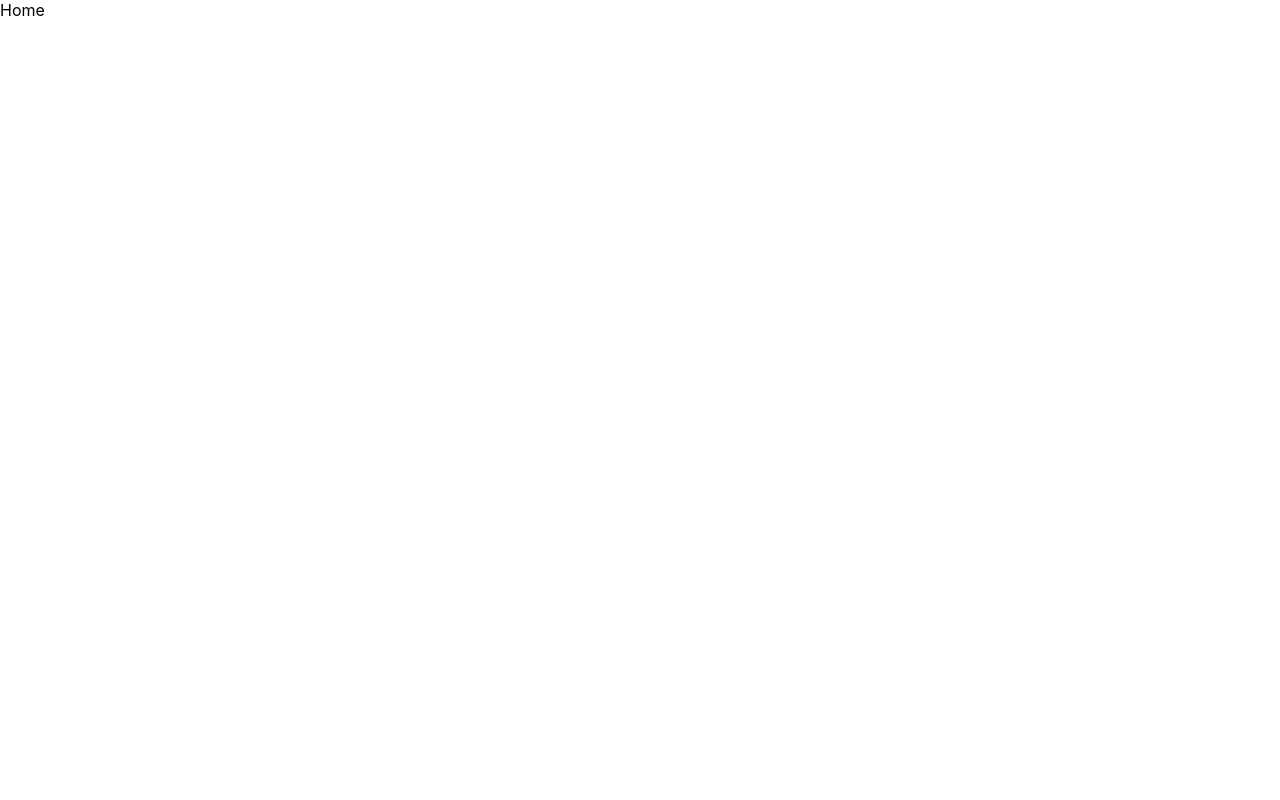
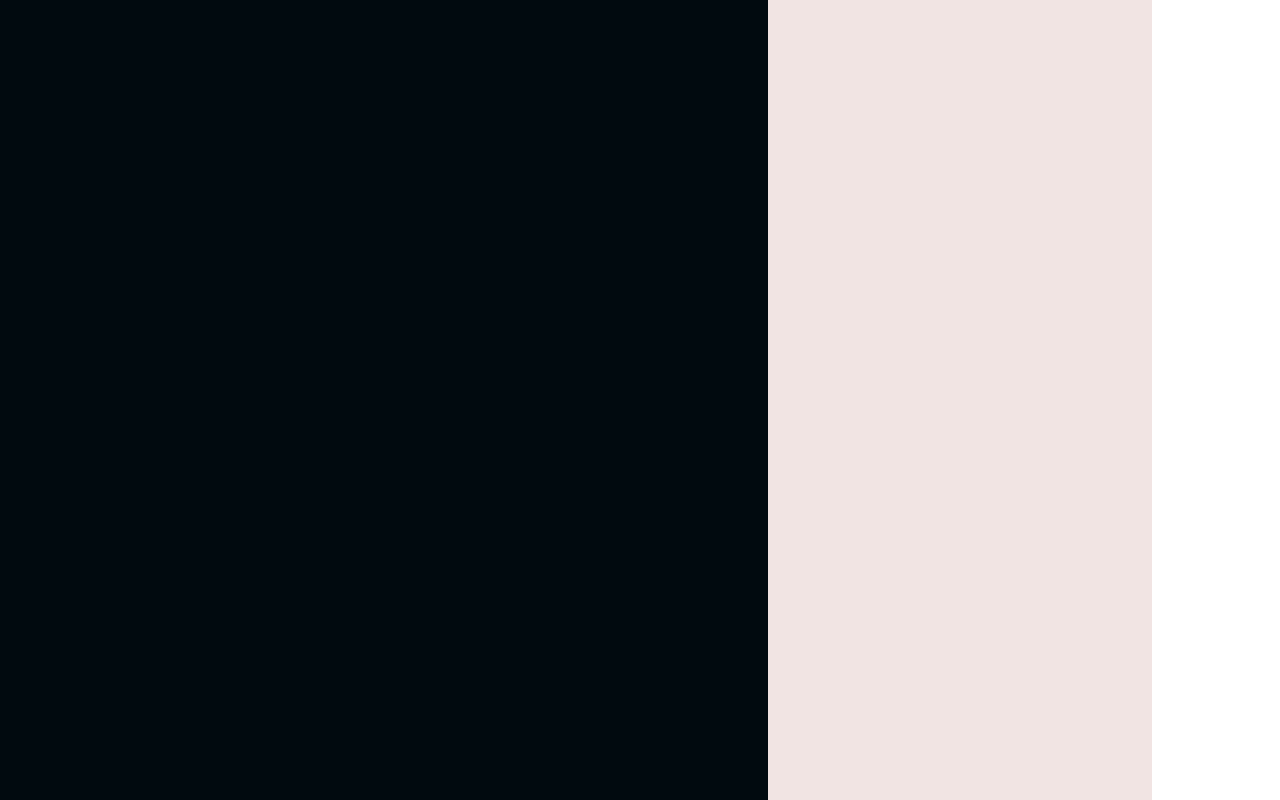
Before and after one commit to mudakikwa/bogoglobes, a React (Create React App) app: page / in a window 1280 px wide. Built offline with nearby package versions, Linux system fonts and the light colour scheme.

Commit message:
started the layout of the home page

```diff
--- a/src/index.js
+++ b/src/index.js
@@ -3,6 +3,7 @@ import ReactDOM from 'react-dom/client';
 import './index.scss';
 import App from './App';
 import reportWebVitals from './reportWebVitals';
+import 'bootstrap/dist/css/bootstrap.css';
 
 import store from './redux/store'
 import { Provider } from 'react-redux'
--- a/src/index.scss
+++ b/src/index.scss
@@ -1,4 +1,5 @@
 @import "./sass/fonts.scss";
+@import "./sass/variables.scss";
 body {
   margin: 0;
   font-family: -apple-system, BlinkMacSystemFont, 'Segoe UI', 'Roboto', 'Oxygen',
@@ -6,6 +7,7 @@ body {
     sans-serif;
   -webkit-font-smoothing: antialiased;
   -moz-osx-font-smoothing: grayscale;
+  background: $black;
 }
 
 code {
--- a/src/pages/home/Home.js
+++ b/src/pages/home/Home.js
@@ -1,7 +1,11 @@
 import React from 'react'
+import "./index.scss"
 
 export default function Home() {
   return (
-    <div>Home</div>
+    <div className="d-flex" id="home">
+      <div className="left-size"></div>
+      <div className="right-size"></div>
+    </div>
   )
 }
--- a/src/pages/home/index.scss
+++ b/src/pages/home/index.scss
@@ -0,0 +1,16 @@
+@import "../../sass/variables.scss";
+#home{
+    .left-size{
+        min-width: 60vw;
+        width: 60vw;
+        min-height: 100vh;
+        height: 100vh;
+        background-color: $black
+    }
+    .right-size{
+        @extend .left-size;
+        min-width: 30vw;
+        width: 30vw;
+        background-color: $white;
+    }
+}
```
